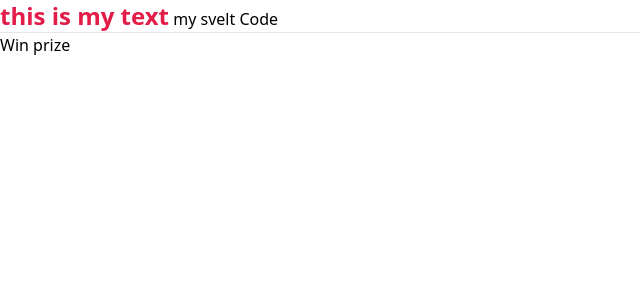
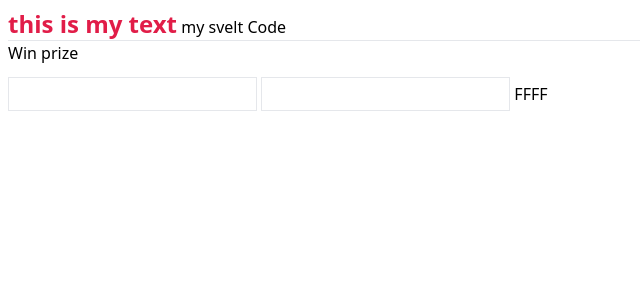
Before and after one commit to aeinmananni/svelte, a Svelte app: page / in a window 1280 px wide. Shown: the top 300 px of the page, without its empty margins (0-640 px from the left). Built offline with nearby package versions, Linux system fonts and the light colour scheme.

Commit message:
add communication-property

```diff
--- a/src/App.svelte
+++ b/src/App.svelte
@@ -1,7 +1,12 @@
 <script lang="ts">
   //  import Counter from "./lib/Counter.svelte";
   import { TextCompany } from "./components/text";
+  import { CommunicationProperty } from "./components/communication-property";
 </script>
 <main>
-  <TextCompany/>
+  <div class="p-2 flex flex-col gap-3">
+
+    <TextCompany/>
+    <CommunicationProperty/>
+  </div>
 </main>
--- /dev/null
+++ b/src/components/communication-property/communication-property.svelte
@@ -0,0 +1,16 @@
+<script>
+   const headingId = "Heading!!!!";
+    const id="set name property";
+    const disabled=true
+</script>
+<main>
+    <input class="border py-1 px-2" type="text" id={headingId}>
+
+    <!-- میتوانیم در اسولت در صورت هماهنگ بودن نام پراپرتی
+      با متغییر ان را به این صورت بنویسیم -->
+
+      <input class="border py-1 px-2" type="text" {id}>
+
+      <!-- یک مثال دیگر از باتن ها -->
+       <button {disabled}>FFFF</button>
+</main>
--- /dev/null
+++ b/src/components/communication-property/index.ts
@@ -0,0 +1 @@
+export {default as CommunicationProperty} from './communication-property.svelte';
```
